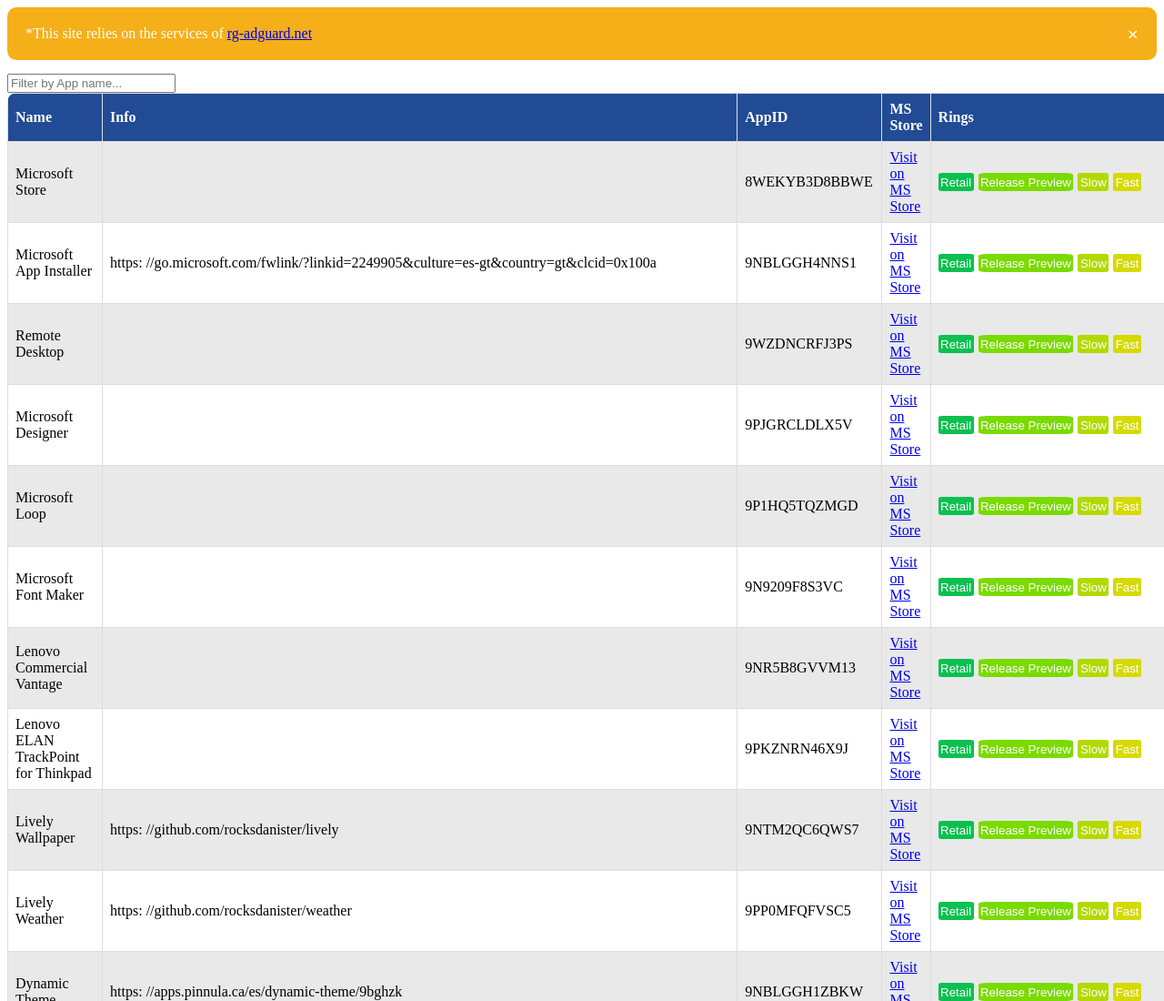
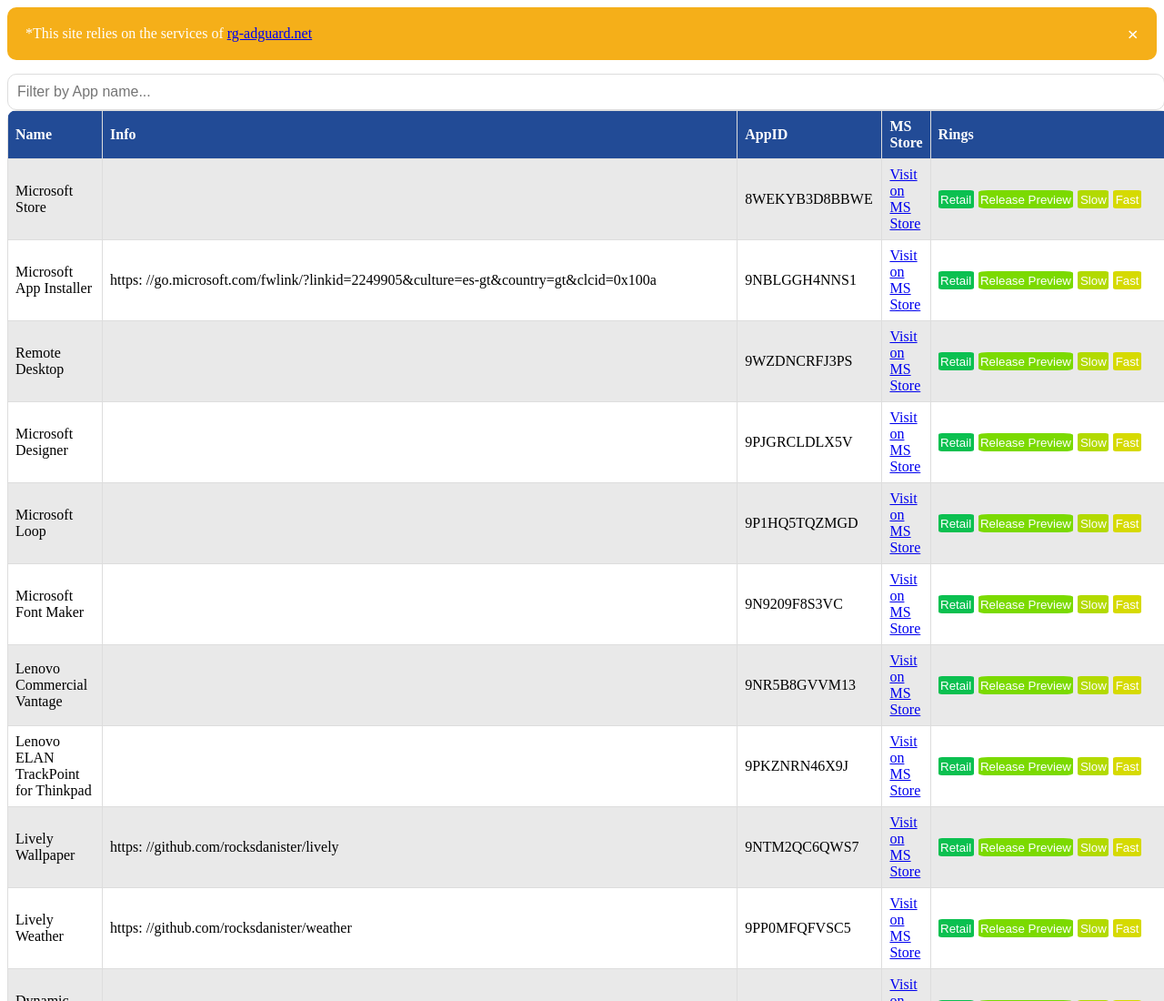
Before and after one commit to edgarchinchilla/ms-store-pkg-downloader, a plain HTML site: page www/index.html in a window 1280 px wide. Shown: the top 1100 px of the page at 91% size. Drawn offline with Linux system fonts and the light colour scheme.

Commit message:
www/css/style.css: - Added initial filtering field styling
www/js/logic.js:
- Attempt to fix filtering script

```diff
--- a/www/css/style.css
+++ b/www/css/style.css
@@ -110,3 +110,13 @@ tbody tr:nth-child(odd) {
     color: black;
     font-weight: bold;
 }
+
+/* FILTER STYLING */
+#filter {
+    width: 99%;
+    padding: 10px;
+    border-radius: 10px;
+    border: 1px solid #ddd;
+    outline: none;
+    font-size: 16px;
+}
--- a/www/js/logic.js
+++ b/www/js/logic.js
@@ -71,11 +71,11 @@ function loadJsonAndBuildAppsList() {
 // TABLE FILTERING
 function addTableFiltering() {
     const filterInput = document.getElementById('filter');
-    const tableBody = document.getElementById('tableBody');
+    const tableElement = document.getElementById('appsList');
 
     filterInput.addEventListener('keyup', function () {
         const filterValue = this.value.toLowerCase();
-        const tableRows = tableBody.querySelectorAll('tr');
+        const tableRows = tableElement.querySelectorAll('tbody tr');
 
         for (let i = 0; i < tableRows.length; i++) {
             const row = tableRows[i];
```
